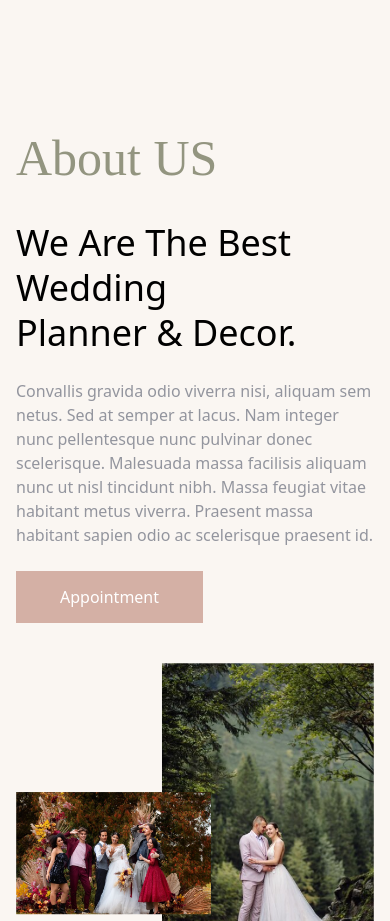
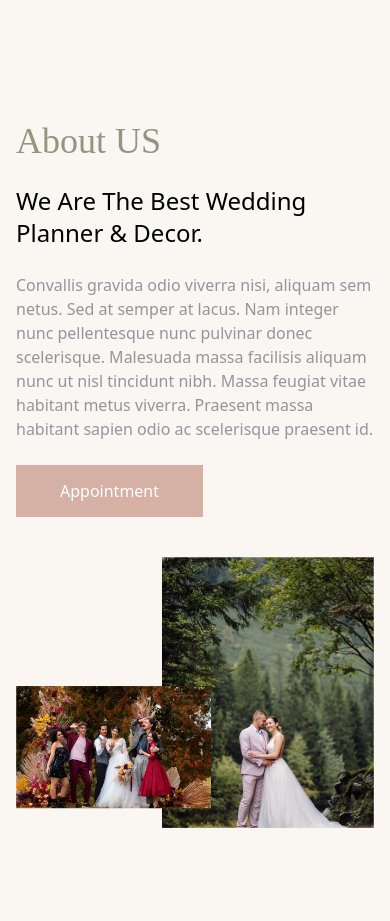
Before and after one commit to Usman-837/Ananda_Website, a Next.js app: page /home in a window 390 px wide. Shown: the part 3180-4101 px from the top of the page. Built offline with nearby package versions, Linux system fonts and the light colour scheme; a web font is replaced by a local one.

Commit message:
add responsive functionalitry in about componnet to make it responsive

```diff
--- a/src/app/components/About/About.jsx
+++ b/src/app/components/About/About.jsx
@@ -9,8 +9,8 @@ const About = () => {
             <div className='container'>
                 <div className='relative max-md:static flex max-md:flex-col max-md:gap-y-10'>
                     <div className='space-y-6 absolute max-md:static max-w-[600px] w-full'>
-                        <h1 className='Vujahday text-[#939580] text-[50px]'>About US</h1>
-                        <p className='text-4xl leading-tight'>We Are The Best Wedding<br />
+                        <h1 className='Vujahday text-[#939580] text-[50px] max-sm:text-4xl'>About US</h1>
+                        <p className='text-4xl max-md:text-2xl leading-tight'>We Are The Best Wedding<br />
                             Planner & Decor.</p>
                         <p className='text-[#93959E]'>Convallis gravida odio viverra nisi, aliquam sem netus. Sed at semper at lacus. Nam integer nunc pellentesque nunc pulvinar donec scelerisque. Malesuada massa facilisis aliquam nunc ut
                             nisl tincidunt nibh. Massa feugiat vitae habitant metus viverra. Praesent massa habitant sapien odio ac scelerisque praesent id.</p>
```
